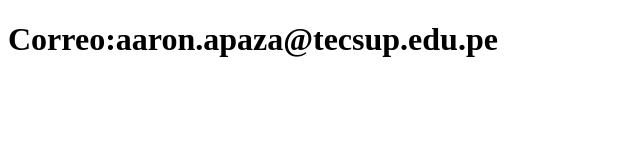
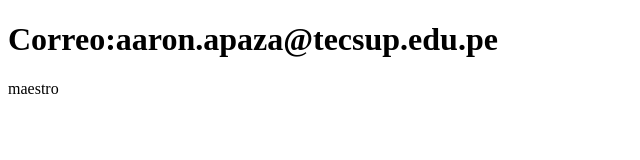
Before and after one commit to aaronbarra040998/sistema-de-registro, a plain HTML site: page contacto.html in a window 1280 px wide. Shown: the full height of the page, 0-640 px from the left. Drawn offline with Linux system fonts and the light colour scheme.

Commit message:
actualiza el contacto

```diff
--- a/contacto.html
+++ b/contacto.html
@@ -7,5 +7,6 @@
 </head>
 <body>
     <h1>Correo:aaron.apaza@tecsup.edu.pe</h1>
+    <p>maestro</p>
 </body>
 </html>
```
